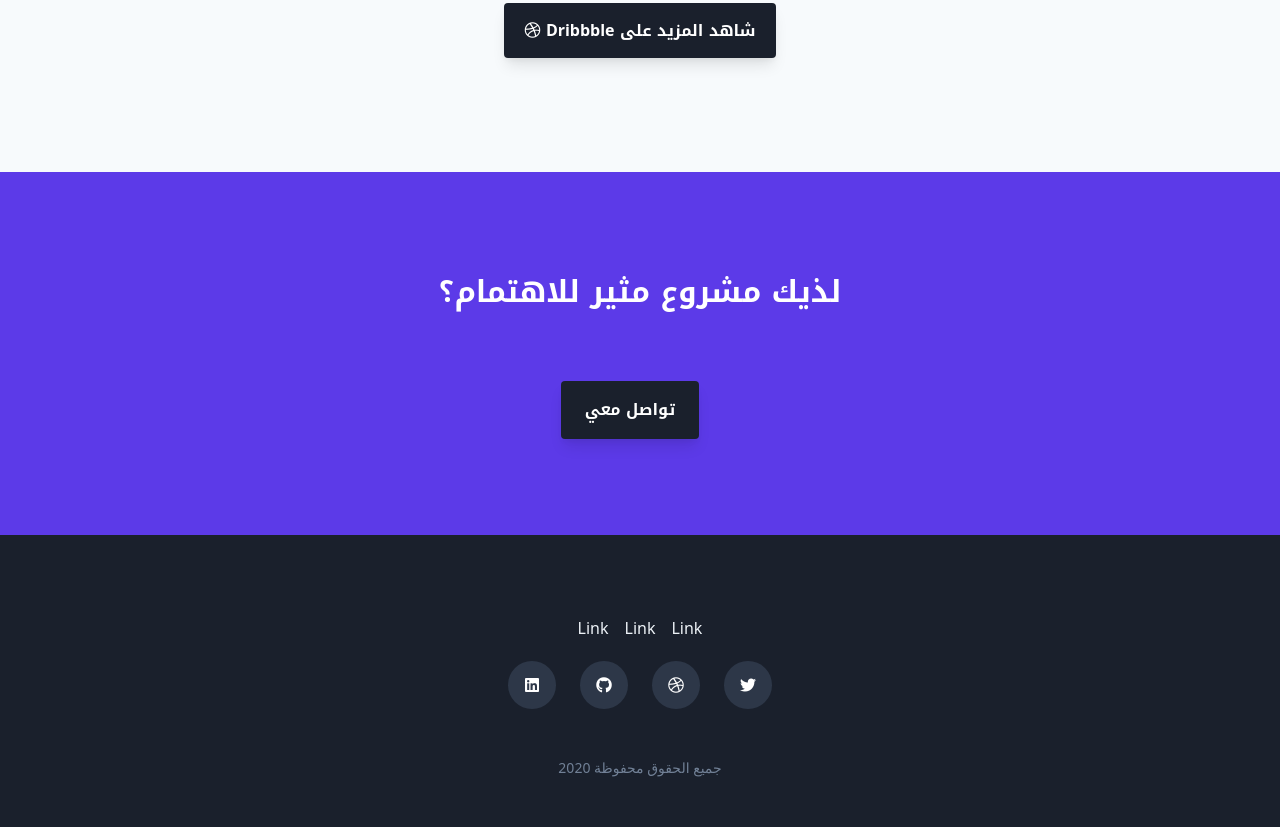
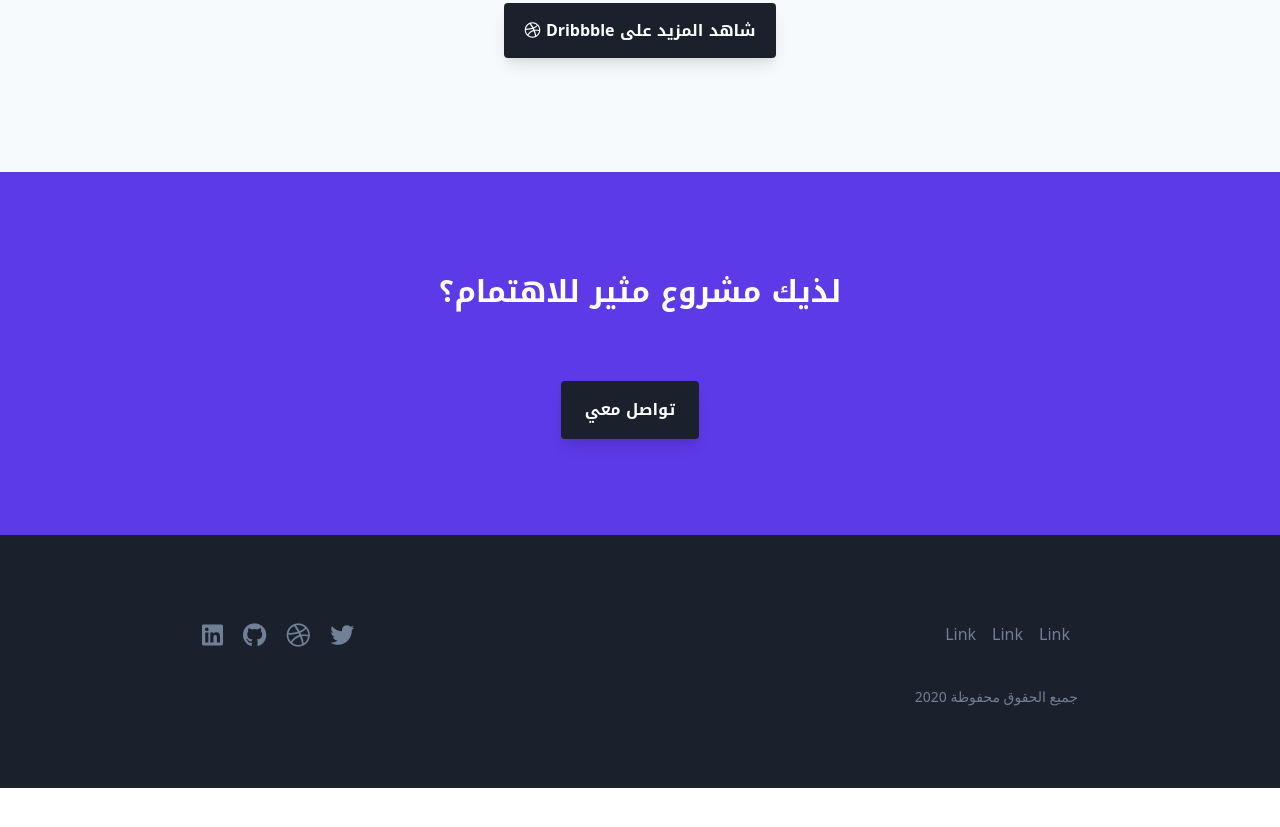
Before and after one commit to MohamedYoussouf/mywebsite, a Gatsby site: page / in a window 1280 px wide. Shown: the part 2109-2936 px from the top of the page. After the commit the page ends 2897 px from the top, so only its background shows below. Built offline with nearby package versions, Linux system fonts and the light colour scheme; Gatsby itself is replaced by a stand-in of ours; a web font is replaced by a local one.

Commit message:
Update footer

```diff
--- a/src/components/footer.js
+++ b/src/components/footer.js
@@ -4,7 +4,7 @@ import SocialLink from './socialLink'
 
 
 const Footer = (props) => {
-    const listSocialLinks = <StaticQuery
+  const listSocialLinks = <StaticQuery
     query={graphql`
       {
         site {
@@ -26,17 +26,19 @@ const Footer = (props) => {
     )}
   />
     return (
-        <footer className=" py-20 text-center bg-gray-900 text-white">
+        <footer className="py-20 bg-gray-900">
             <div className="container-inner mx-auto">
-                <div className="mb-5">
-                    <Link className="px-2 text-gray-200" to="/">Link</Link>
-                    <Link className="px-2 text-gray-200" to="/">Link</Link>
-                    <Link className="px-2 text-gray-200" to="/">Link</Link>
+              <div className="flex justify-between items-center mb-8">
+                <div>
+                    <Link className="px-2 text-gray-600" to="/">Link</Link>
+                    <Link className="px-2 text-gray-600" to="/">Link</Link>
+                    <Link className="px-2 text-gray-600" to="/">Link</Link>
                 </div>
-                <div className="mb-12">
+                <div>
                 {listSocialLinks}
                 </div>
-                <p className="text-sm mb-0 text-gray-600">جميع الحقوق محفوظة 2020</p>
+              </div>
+              <p className="text-sm mb-0 text-gray-600">جميع الحقوق محفوظة 2020</p>
             </div>
         </footer>
     );
--- a/src/components/socialLink.js
+++ b/src/components/socialLink.js
@@ -2,7 +2,7 @@ import React from 'react';
 
 function SocialLink({name, url}) {
     return (
-        <a className="mx-3 w-12 h-12 rounded-full inline-flex items-center justify-center bg-gray-800 text-white text-base hover:bg-primary"
+        <a className="text-gray-600 text-2xl mr-5 hover:text-primary"
             href={url}>
             <i className={`fab fa-${name}`} />
         </a>
```
